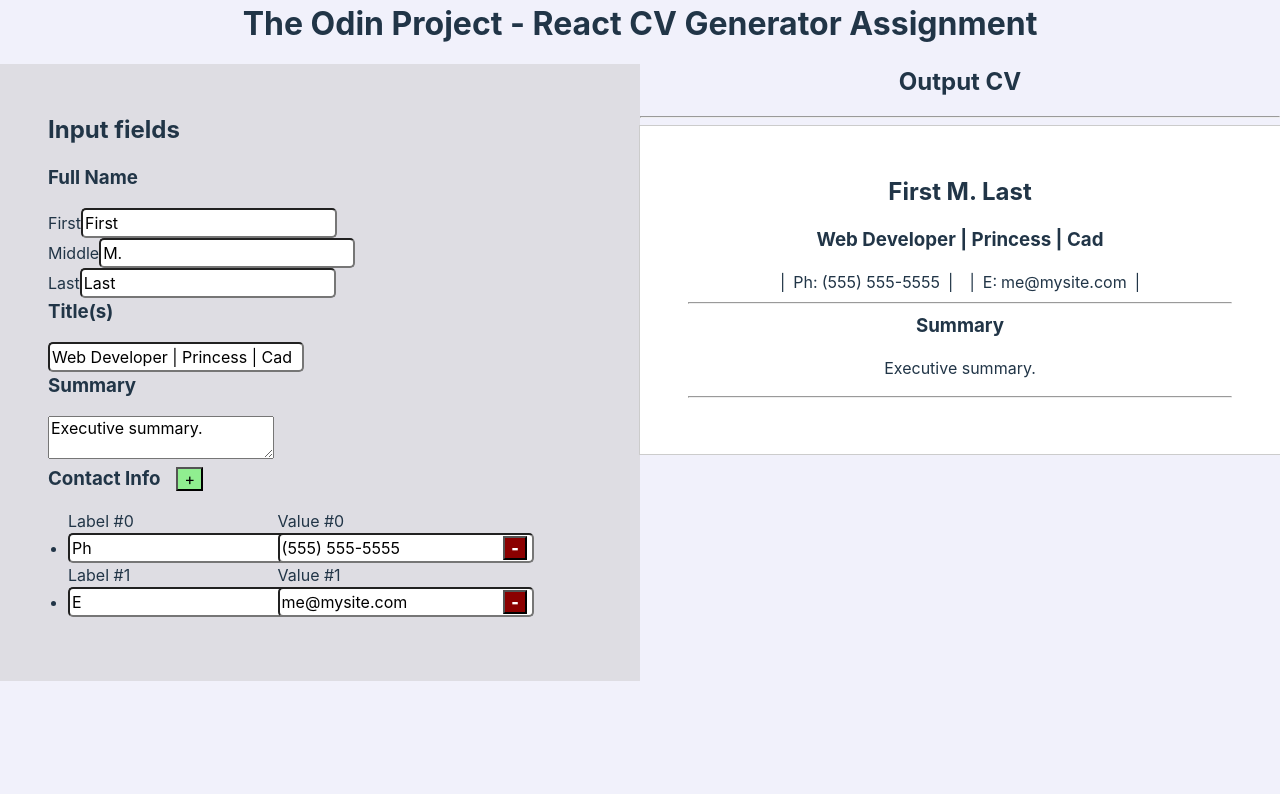
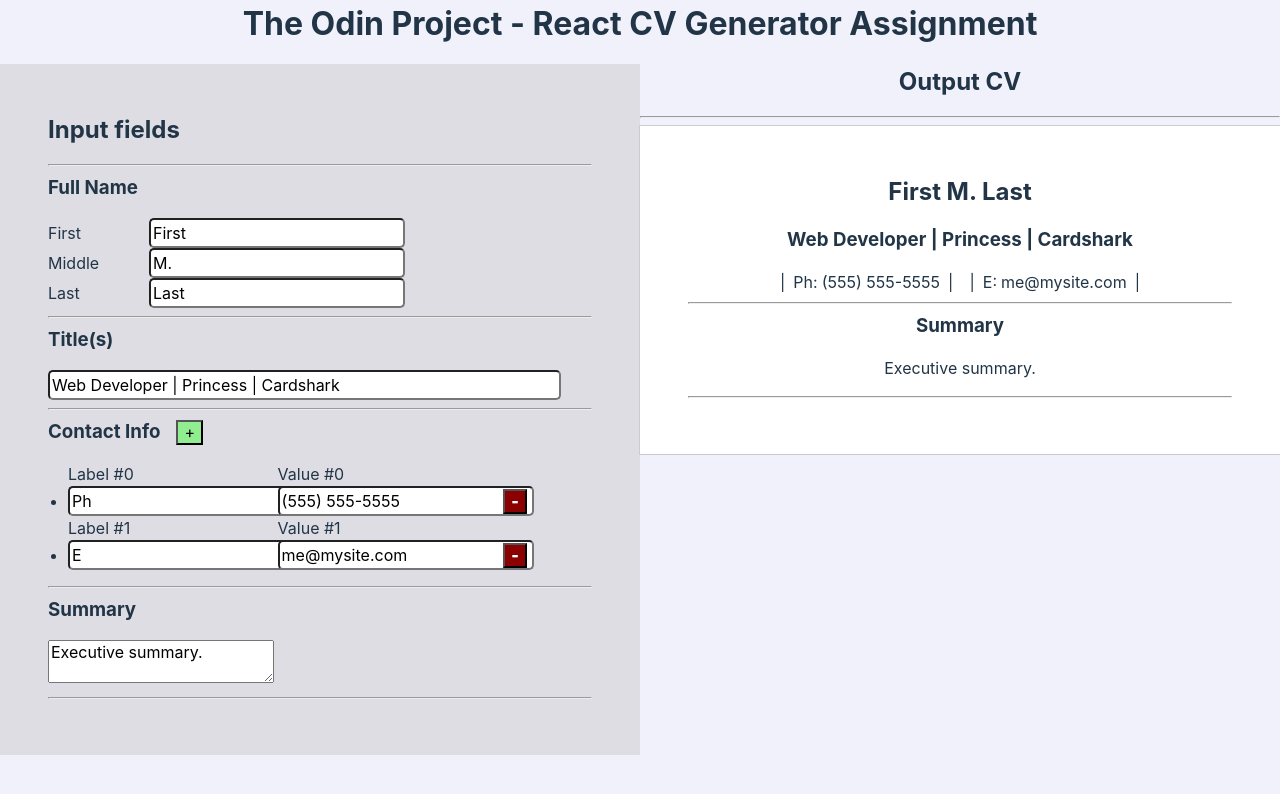
Before and after one commit to ctcleary/odin-react-cv, a React (Vite) app: page / in a window 1280 px wide. Shown: the top 794 px of the page. Built offline with nearby package versions, Linux system fonts and the light colour scheme.

Commit message:
Remove unused components.

```diff
--- a/src/CVGen.css
+++ b/src/CVGen.css
@@ -13,7 +13,14 @@
 .name-field {
     display: block;
 }
+.name-label {
+    display:inline-block;
+    width: 10ch;
+}
 
+.titles {
+    width: 50ch;
+}
 .summary-textarea {
     max-width: 80%;
 }
--- a/src/CVGen.jsx
+++ b/src/CVGen.jsx
@@ -12,7 +12,7 @@
         'Last'
     ]);
     const [summary, setSummary] = useState('Executive summary.');
-    const [titles, setTitles] = useState('Web Developer | Princess | Cad');
+    const [titles, setTitles] = useState('Web Developer | Princess | Cardshark');
     const [contactFields, setContactFields] = useState([
         { id: crypto.randomUUID(), label: 'Ph', value: '(555) 555-5555' },
         { id: crypto.randomUUID(), label: 'E', value: 'me@mysite.com' }
@@ -59,23 +59,25 @@
                 <section id="input">
                     <div className="input-fields">
                         <h2>Input fields</h2>
+                        <hr />
                         <h3>Full Name</h3>
-                        <label className="name-field">
-                            First
-                            <input type="text" value={fullName[0]} onChange={(e) => { setNameFields(e.target.value, fullName[1], fullName[2])}} />
-                        </label>
-                        <label className="name-field">
-                            Middle
-                            <input type="text" value={fullName[1]} onChange={(e) => { setNameFields(fullName[0], e.target.value), fullName[2]}} />
-                        </label>
-                        <label className="name-field">
-                            Last
-                            <input type="text" value={fullName[2]} onChange={(e) => { setNameFields(fullName[0], fullName[1], e.target.value)}} />
-                        </label>
+                        <div className="name-field">
+                            <label htmlFor="first-name" className="name-label">First</label>
+                            <input id="first-name" className="name-input" type="text" value={fullName[0]} onChange={(e) => { setNameFields(e.target.value, fullName[1], fullName[2])}} />
+                        </div>
+                        <div className="name-field">
+                            <label htmlFor="middle-name" className="name-label">Middle </label>
+                            <input id="middle-name" className="name-input" type="text" value={fullName[1]} onChange={(e) => { setNameFields(fullName[0], e.target.value), fullName[2]}} />
+                        </div>
+                        <div className="name-field">
+                            <label htmlFor="last-name" className="name-label">Last </label>
+                            <input id="last-name" className="name-input" type="text" value={fullName[2]} onChange={(e) => { setNameFields(fullName[0], fullName[1], e.target.value)}} />
+                        </div>
+                        <hr />
                         <h3>Title(s)</h3>
                         <input className="titles" type="text" value={titles} onChange={(e) => { setTitles(e.target.value) }} />
-                        <h3>Summary</h3>
-                        <textarea className="summary-textarea" value={summary} onChange={(e) => { setSummary(e.target.value) }} />
+
+                        <hr />
 
                         <ContactInfo
                                 headline="Contact Info"
@@ -85,6 +87,12 @@
                                 setContactField={setContactField}s
                                 removeContactField={removeContactField}
                             />
+                        <hr />
+
+                        <h3>Summary</h3>
+                        <textarea className="summary-textarea" value={summary} onChange={(e) => { setSummary(e.target.value) }} />
+
+                        <hr />
                         {/* <div>
                             <button type="button"
                                 onClick={addContactField}>
--- a/src/Greeting.jsx
+++ /dev/null
@@ -1,5 +0,0 @@
-function Greeting() {
-    return <h1>&quot;I swear by my pretty floral bonnet, I will end you.&quot;</h1>
-}
-
-export default Greeting;
```
Also changed, not shown: src/InputList.css (deleted, +0 -13 lines), src/InputList.jsx (deleted, +0 -41 lines), src/List.jsx (deleted, +0 -24 lines), src/Person.jsx (deleted, +0 -38 lines).
